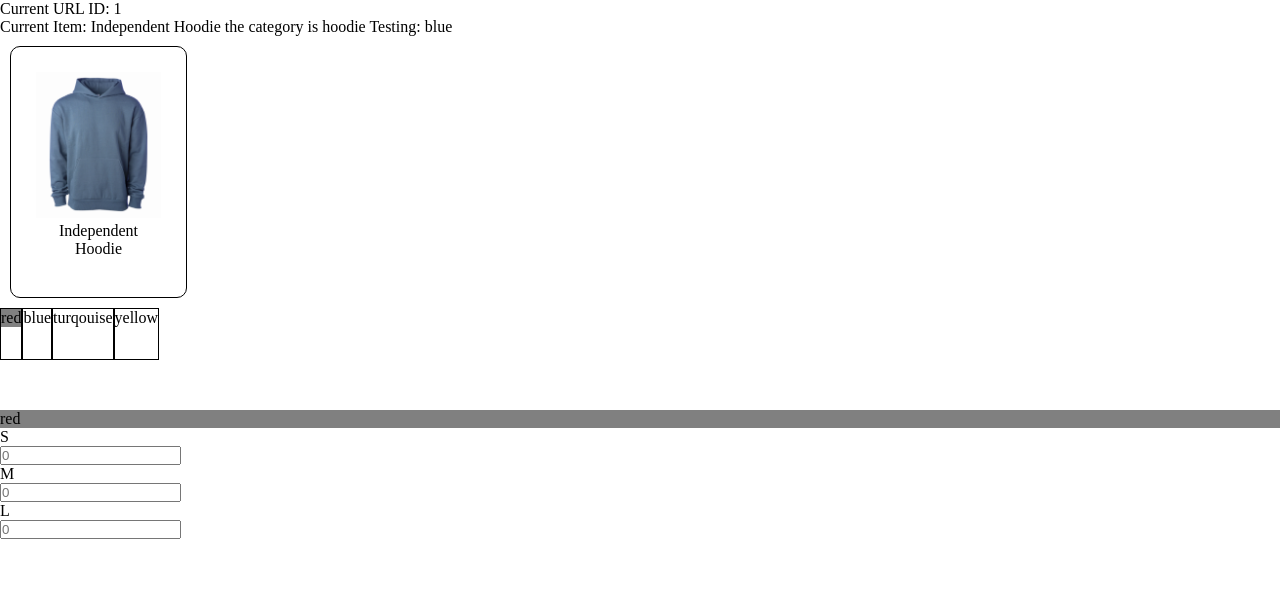
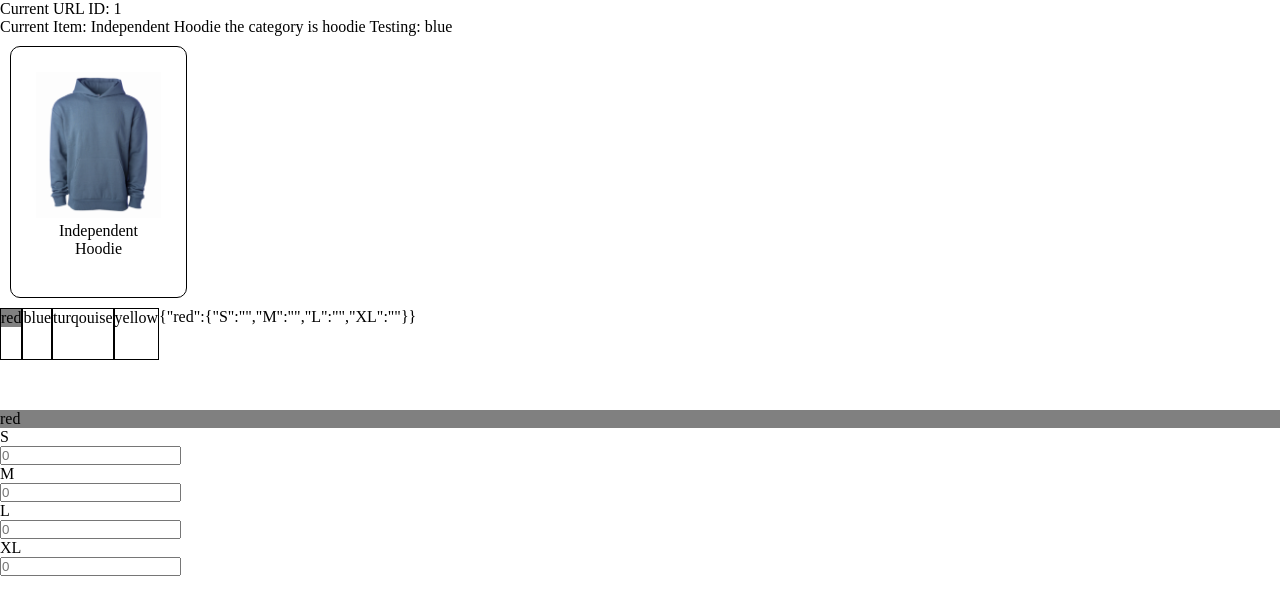
Before and after one commit to imurphdit/quote-system, a React (Vite) app: page /item/1 in a window 1280 px wide. Both pictures are taken after a click on the element "red". Shown: the top 614 px of the page. Built offline with nearby package versions, Linux system fonts and the light colour scheme.

Commit message:
added sizechart state for keeping track of sizing might use it to hold entire order later

```diff
--- a/src/components/ColorSizing.jsx
+++ b/src/components/ColorSizing.jsx
@@ -1,29 +1,28 @@
 import PropTypes from 'prop-types'
 
-const ColorSizing = ({ color }) => {
+const ColorSizing = ({ color, handleSizeChange, sizeValues }) => {
   return (
     <div className='color-size-grid'>
         <p className='color-size-title'>{color}</p>
-        <div className='color-size'>
-            <p>S</p>
-            <input type='number' placeholder='0'></input>
-        </div>
-
-        <div className='color-size'>
-            <p>M</p>
-            <input type='number' placeholder='0'></input>
-        </div>
-
-        <div className='color-size'>
-            <p>L</p>
-            <input type='number' placeholder='0'></input>
-        </div>
+        {["S", "M", "L", "XL"].map((size) => (
+            <div key={size}>
+                <p>{size}</p>
+                <input
+                type="number"
+                placeholder='0'
+                value={sizeValues[color]?.[size] || ""}
+                onChange={(e) => handleSizeChange(color, size, e.target.value)}
+                />
+            </div>
+        ))}
     </div>
   )
 }
 
 ColorSizing.propTypes = {
     color: PropTypes.any,
+    handleSizeChange: PropTypes.any,
+    sizeValues: PropTypes.any,
 }
 
 export default ColorSizing
--- a/src/components/ItemCreate.jsx
+++ b/src/components/ItemCreate.jsx
@@ -13,6 +13,7 @@ const ItemCreate = () => {
     const currentItem = items.find((item) => item.id === params.id)
 
     const [colorList, setColorList] = useState([]);
+    const [sizeValues, setSizeValues] = useState({});
 
 
     // ADD CLICK STATE
@@ -21,10 +22,26 @@ const ItemCreate = () => {
       if(colorList.includes(color)){
         const newColorList = colorList.filter(currentColor => currentColor !== color);
         setColorList(newColorList)
+        delete sizeValues[color]
 
       } else {
         setColorList([...colorList, color]);
+
+        // Init Size Values for Color
+        setSizeValues((prev) => ({
+          ...prev, [color]: prev[color] || { S: "", M: "", L: "", XL: ""},
+        }))
       }
+    }
+
+    const handleSizeChange = (color, size, value) => {
+      setSizeValues((prev) => ({
+        ...prev,
+        [color]: {
+          ...prev[color],
+          [size]: value,
+        }
+      }))
     }
 
   return (
@@ -49,11 +66,14 @@ const ItemCreate = () => {
               className={colorList.includes(color) ? "selected" : ""}
               />
             ))}
+            <div>
+              {JSON.stringify(sizeValues)}
+            </div>
           </div>
 
-            {/* List of Selected Color Styles */}
+            {/* Sizing of Selected Color Styles */}
             {colorList.map((color) => (
-              <ColorSizing color={color} key={color}/>
+              <ColorSizing color={color} key={color} handleSizeChange={handleSizeChange} sizeValues={sizeValues}/>
             ))}
 
 
```
